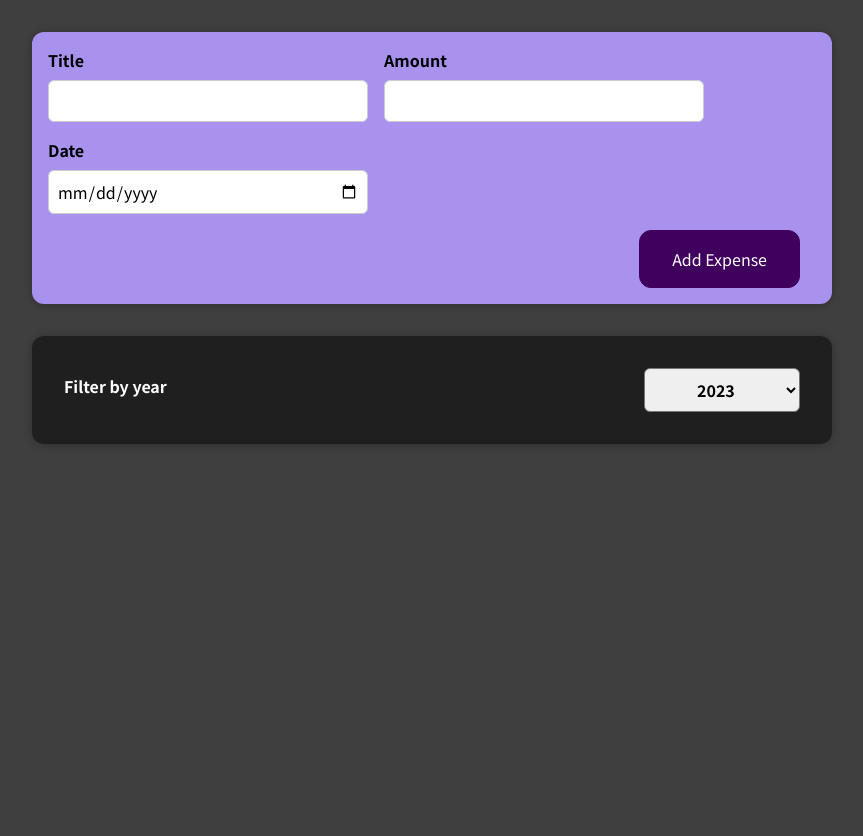
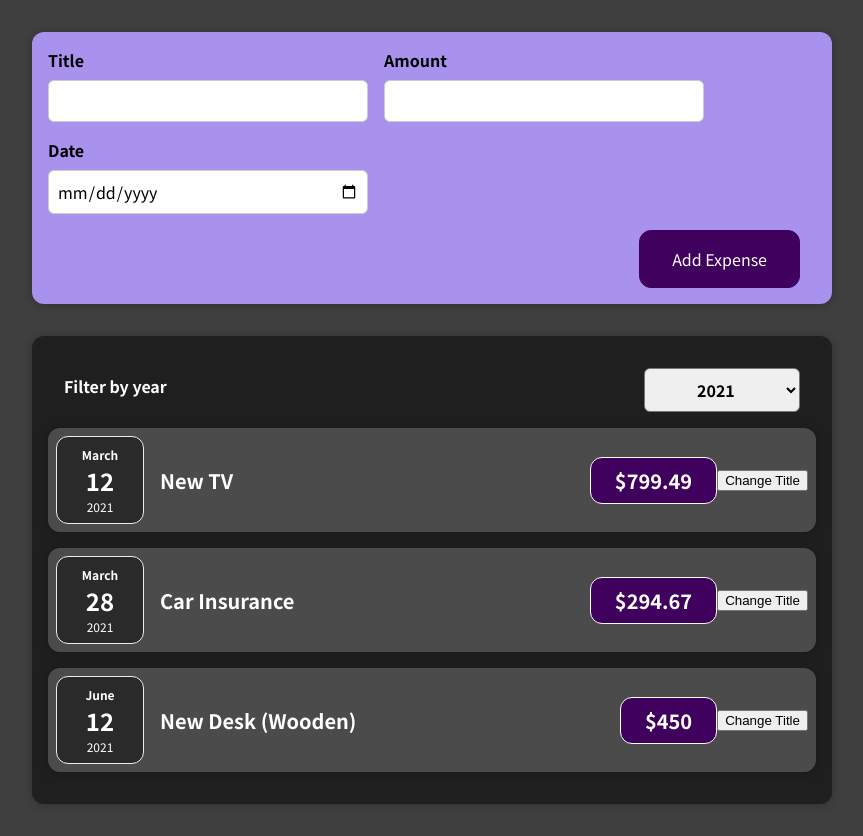
Before and after one commit to Marttyn/react-demo2, a React (Create React App) app: page / in a window 1280 px wide. Shown: the whole page, without its empty margins (208-1071 px from the left). Before the commit the page ends 800 px from the top, so only its background shows below. Built offline with nearby package versions, Linux system fonts and the light colour scheme.

Commit message:
Update 4 files

```diff
--- a/src/App.js
+++ b/src/App.js
@@ -27,7 +27,7 @@ function App() {
 
   const addExpenseHandler = (expense) => {
     setExpenses((prevExpenses) => {
-      return [...prevExpenses, expense];
+      return [expense, ...prevExpenses];
     });
   }
 
--- a/src/components/Expenses/Expenses.js
+++ b/src/components/Expenses/Expenses.js
@@ -5,7 +5,7 @@ import ExpenseItem from "./ExpenseItem";
 import ExpensesFilter from "./ExpensesFilter";
 
 function Expenses({ expenses }) {
-  const [filteredYear, setFilteredYear] = useState("2023");
+  const [filteredYear, setFilteredYear] = useState("2021");
 
   const filteredExpenses = expenses.filter((expense) => {
     return expense.date.getFullYear().toString() === filteredYear;
@@ -15,15 +15,21 @@ function Expenses({ expenses }) {
     setFilteredYear(selectedYear);
   };
 
+  let expensesContent = <p>No expenses found.</p>;
+
+  if (filteredExpenses.length > 0) {
+    expensesContent = filteredExpenses.map((expense) => (
+      <ExpenseItem key={expense.id} {...expense} />
+    ));
+  }
+
   return (
     <Card className="expenses">
       <ExpensesFilter
         selected={filteredYear}
         onFilterChange={filterChangeHandler}
       />
-      {filteredExpenses.map((expense) => (
-        <ExpenseItem key={expense.id} {...expense} />
-      ))}
+      {expensesContent}
     </Card>
   );
 }
```
Also changed, not shown: src/components/Expenses/ExpensesList.css (added, +9 -0 lines), src/components/Expenses/ExpensesList.js (added, +7 -0 lines).
